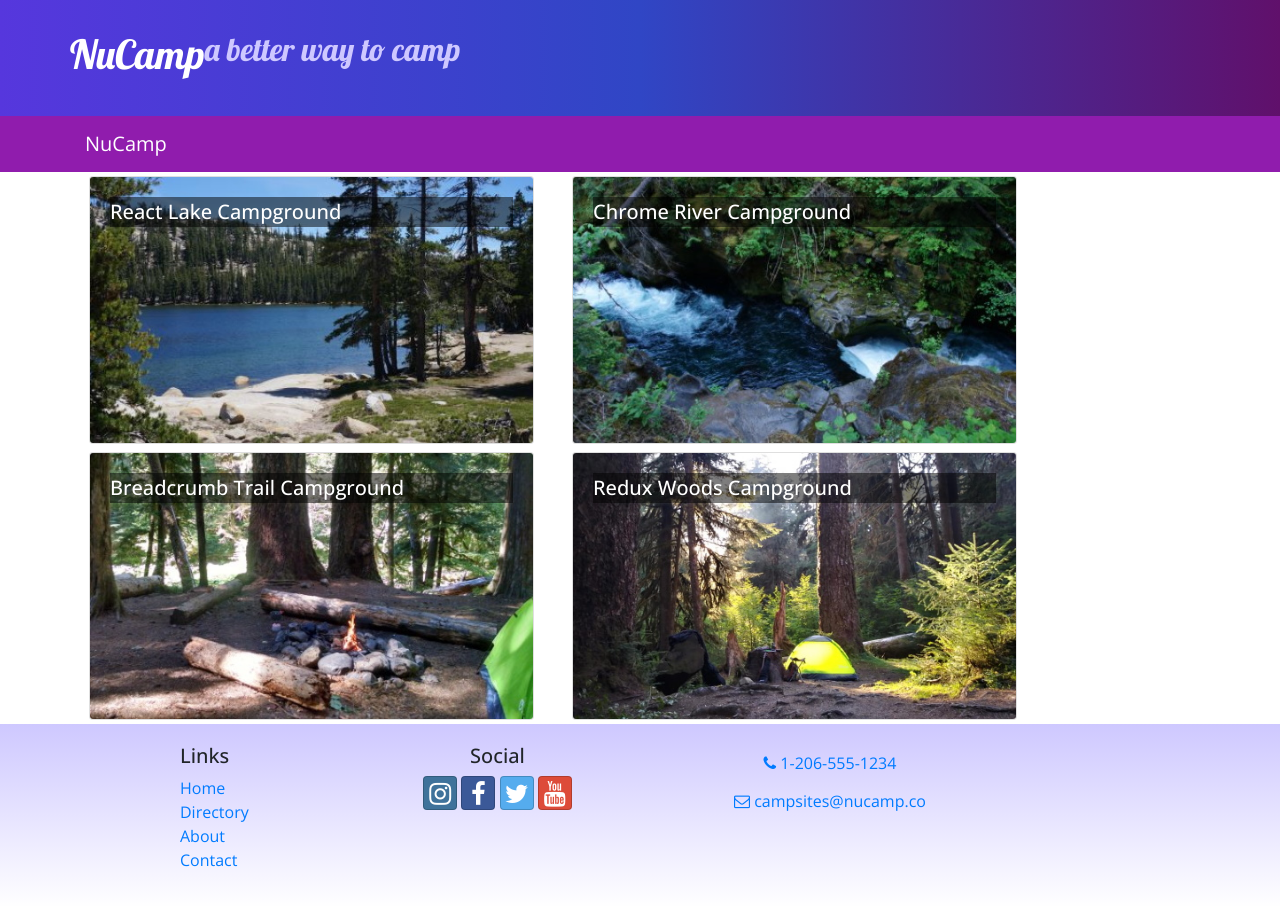
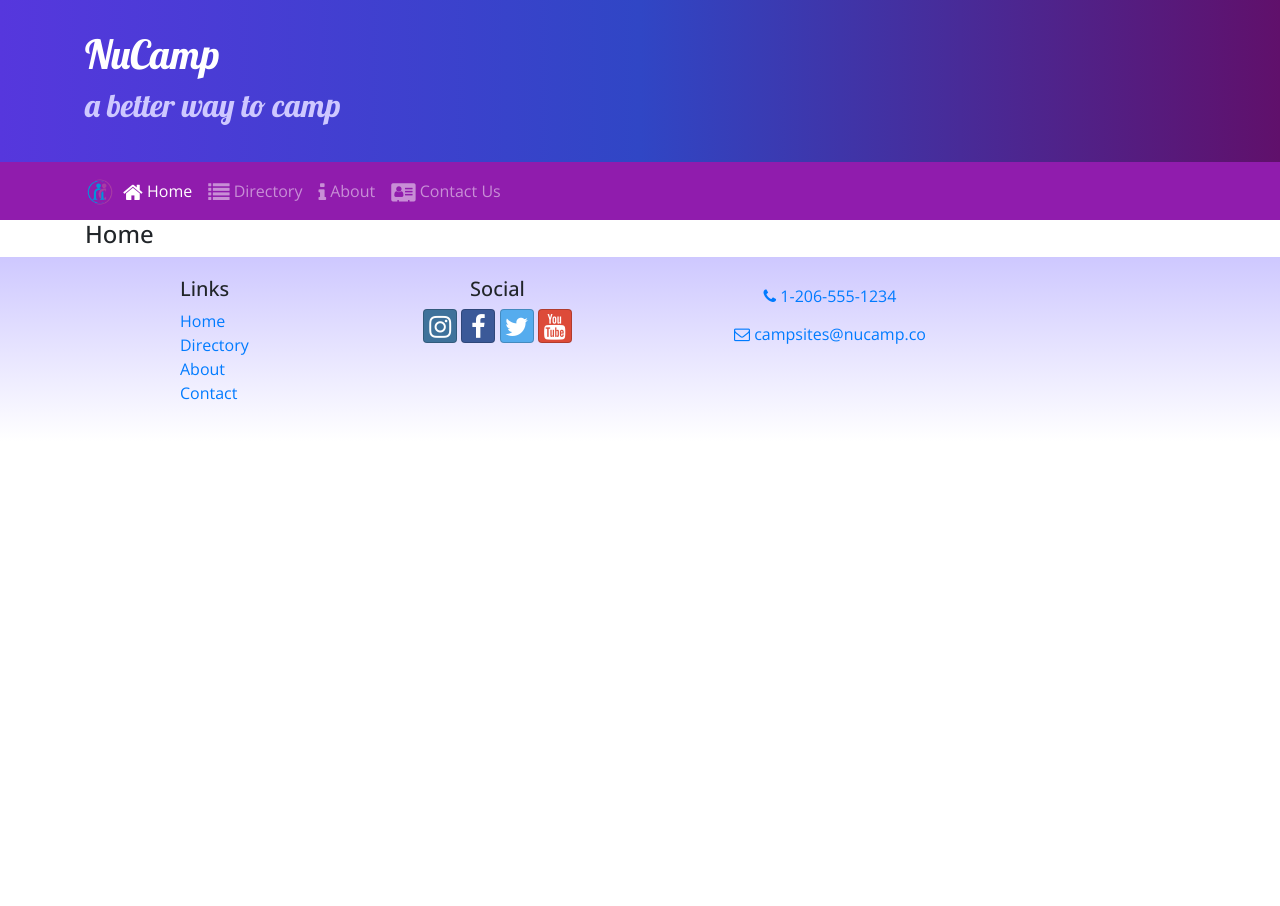
Before and after one commit to codeThinh/nucamp, a React (Create React App) app in the folder 3-React/nucampsite/: page /home in a window 1280 px wide. After the commit the page ends 800 px from the top, so only its background shows below. Built offline with nearby package versions, Linux system fonts and the light colour scheme.

Commit message:
react router

```diff
--- a/3-React/nucampsite/package.json
+++ b/3-React/nucampsite/package.json
@@ -12,6 +12,7 @@
     "react": "^18.0.0",
     "react-dom": "^18.0.0",
     "react-popper": "1.3.6",
+    "react-router-dom": "5.2.0",
     "react-scripts": "5.0.0",
     "reactstrap": "8.5.1",
     "typeface-lobster": "^1.1.13",
--- a/3-React/nucampsite/src/App.js
+++ b/3-React/nucampsite/src/App.js
@@ -1,15 +1,16 @@
 import React, { Component } from 'react';
 import './App.css';
 import Main from './components/MainComponent';
+import { BrowserRouter } from 'react-router-dom';
 
-class App extends Component {
+export default class App extends Component {
     render() {
         return (
-            <div className="App">
-              <Main />
-            </div>
+            <BrowserRouter>
+                <div className="App">
+                    <Main />
+                </div>
+            </BrowserRouter>
         );
     }
 }
-
-export default App;
--- a/3-React/nucampsite/src/components/DirectoryComponent.js
+++ b/3-React/nucampsite/src/components/DirectoryComponent.js
@@ -1,9 +1,9 @@
 import React from 'react';
 import { Card, CardImg, CardImgOverlay, CardTitle } from 'reactstrap';
 
-function RenderDirectoryItem({campsite, onClick}) {
+function RenderDirectoryItem({campsite}) {
     return (
-        <Card onClick={() => onClick(campsite.id)}>
+        <Card>
             <CardImg width="100%" src={campsite.image} alt={campsite.name} />
             <CardImgOverlay>
                 <CardTitle>{campsite.name}</CardTitle>
@@ -17,7 +17,7 @@ export default function Directory(props) {
     const directory = props.campsites.map(campsite => {
         return (
             <div key={campsite.id} className="col-md-5 m-1">
-                <RenderDirectoryItem campsite={campsite} onClick={props.onClick} />
+                <RenderDirectoryItem campsite={campsite} />
             </div>
         );
     });
--- a/3-React/nucampsite/src/components/FooterComponent.js
+++ b/3-React/nucampsite/src/components/FooterComponent.js
@@ -1,3 +1,5 @@
+import { Link } from 'react-router-dom'
+
 export default function Footer(props) {
     return (
         <footer className="site-footer">
@@ -6,10 +8,10 @@ export default function Footer(props) {
                     <div className="col-4 col-sm-2 offset-1">
                         <h5>Links</h5>
                         <ul className="list-unstyled">
-                            <li><a href="#">Home</a></li>
-                            <li><a href="#">Directory</a></li>
-                            <li><a href="#">About</a></li>
-                            <li><a href="#">Contact</a></li>
+                            <li><Link to="/home">Home</Link></li>
+                            <li><Link to="/directory">Directory</Link></li>
+                            <li><Link to="/aboutus">About</Link></li>
+                            <li><Link to="/contactus">Contact</Link></li>
                         </ul>
                     </div>
                     <div className="col-6 col-sm-3 text-center">
--- a/3-React/nucampsite/src/components/HeaderComponent.js
+++ b/3-React/nucampsite/src/components/HeaderComponent.js
@@ -1,24 +1,70 @@
 import React, { Component } from 'react';
-import { Navbar, NavbarBrand, Jumbotron } from 'reactstrap'
+import { Nav, NavbarToggler, Collapse, NavItem, Navbar, NavbarBrand, Jumbotron } from 'reactstrap'
+import { NavLink } from 'react-router-dom'
+import { toHaveStyle } from '@testing-library/jest-dom/dist/matchers';
 
 export default class Header extends Component {
+
+    constructor(props) {
+        super(props);
+
+        this.toggleNav = this.toggleNav.bind(this);
+        this.state = {
+          isNavOpen: false
+        };
+    }
+
+    toggleNav() {
+        this.setState({
+            isNavOpen: !this.state.isNavOpen
+        });
+    }
+
     render() {
         return (
             <React.Fragment>
                 <Jumbotron fluid>
                     <div className="container">
                         <div className="row">
-                            <h1>NuCamp</h1>
-                            <h2>a better way to camp</h2>
+                            <div className="col">
+                                <h1>NuCamp</h1>
+                                <h2>a better way to camp</h2>
+                            </div>
                         </div>
                     </div>
                 </Jumbotron>
-                <Navbar dark sticky="top">
-                <div className="container">
-                    <NavbarBrand href="/">NuCamp</NavbarBrand>
-                </div>
+
+                <Navbar dark sticky="top" expand="md">
+                    <div className="container">
+                        <NavbarBrand className="mr-auto" href="/"><img src="/assets/images/logo.png" height="30" width="30" alt="NuCamp Logo" /></NavbarBrand>
+                        <NavbarToggler onClick={this.toggleNav} />
+                        <Collapse isOpen={this.state.isNavOpen} navbar>
+                            <Nav navbar>
+                                <NavItem>
+                                    <NavLink className="nav-link" to="/home">
+                                        <i className="fa fa-home fa-lg" /> Home
+                                    </NavLink>
+                                </NavItem>
+                                <NavItem>
+                                    <NavLink className="nav-link" to="/directory">
+                                        <i className="fa fa-list fa-lg" /> Directory
+                                    </NavLink>
+                                </NavItem>
+                                <NavItem>
+                                    <NavLink className="nav-link" to="/aboutus">
+                                        <i className="fa fa-info fa-lg" /> About
+                                    </NavLink>
+                                </NavItem>
+                                <NavItem>
+                                    <NavLink className="nav-link" to="/contactus">
+                                        <i className="fa fa-address-card fa-lg" /> Contact Us
+                                    </NavLink>
+                                </NavItem>
+                            </Nav>
+                        </Collapse>
+                    </div>
                 </Navbar>
             </React.Fragment>
-        )
+        );
     }
 }
--- /dev/null
+++ b/3-React/nucampsite/src/components/HomeComponent.js
@@ -0,0 +1,8 @@
+
+export default function Home () {
+    return (
+        <div className="container">
+            <h4>Home</h4>
+        </div>
+    )
+}
--- a/3-React/nucampsite/src/components/MainComponent.js
+++ b/3-React/nucampsite/src/components/MainComponent.js
@@ -4,26 +4,33 @@ import { CAMPSITES } from '../shared/campsites'
 import Header from './HeaderComponent'
 import CampsiteInfo from './CampsiteInfoComponent';
 import Footer from './FooterComponent';
+import Home from './HomeComponent';
+import { Switch, Route, Redirect } from 'react-router-dom';
+export default class Main extends Component {
 
-export default class Main extends Component {
-  constructor(props) {
-    super(props);
-    this.state = {
-      campsites: CAMPSITES,
-      selectedCampsite: null
-        }
-    }
-
-    onCampsiteSelect(campsiteId) {
-        this.setState({selectedCampsite: campsiteId});
+    constructor(props) {
+        super(props);
+        this.state = {
+            campsites: CAMPSITES
+        };
     }
 
     render() {
+
+        const HomePage = () => {
+            return (
+                <Home />
+            );
+        };
+
         return (
             <div>
                 <Header />
-                <Directory campsites={this.state.campsites} onClick={(campsiteId) => this.onCampsiteSelect(campsiteId)} />
-                <CampsiteInfo campsite={this.state.campsites.filter(campsite => campsite.id === this.state.selectedCampsite)[0]} />
+                <Switch>
+                    <Route path='/home' component={HomePage} />
+                    <Route exact path='/directory' render={() => <Directory campsites={this.state.campsites} />} />
+                    <Redirect to='/home' />
+                </Switch>
                 <Footer />
             </div>
         );
```
Also changed, not shown: 1 other file (tests, documents, lock files or other folders).
